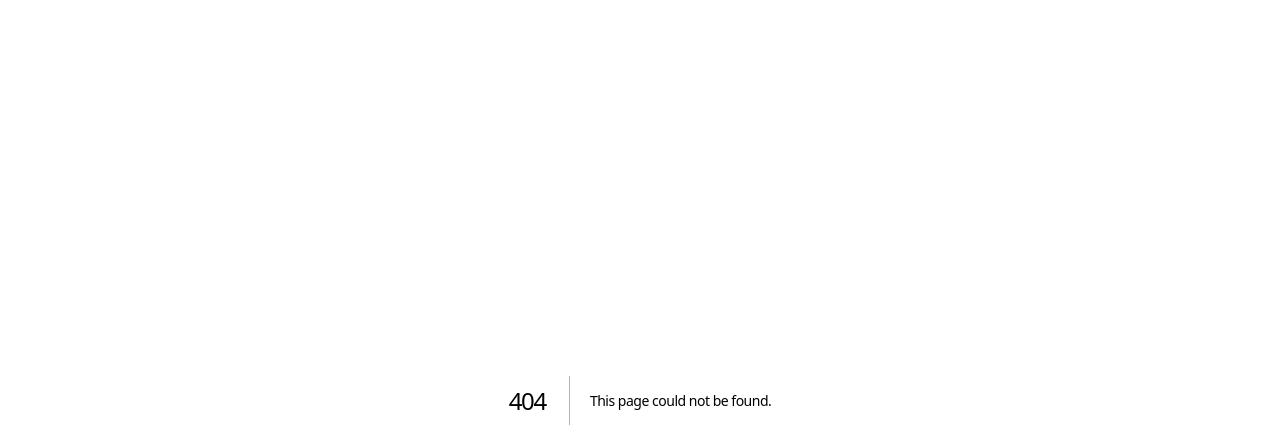
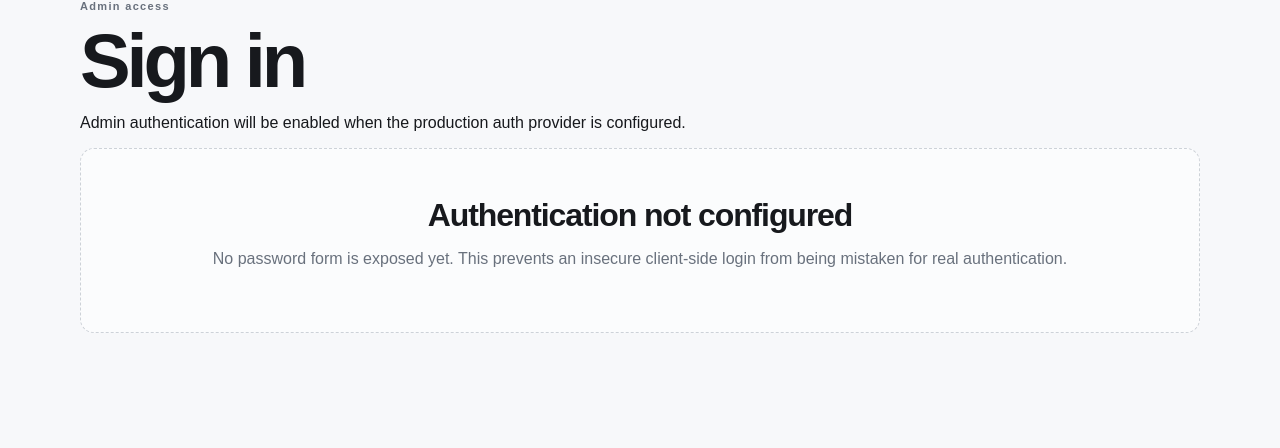
Before and after one commit to hansitsingh42-rgb/Hanshit, a Next.js app in the folder student-resource-hub/: page /admin/login in a window 1280 px wide. Before the commit this address had no page. Shown: the top 448 px of the page. Built offline with nearby package versions, Linux system fonts and the light colour scheme.

Commit message:
Add safe admin login placeholder

```diff
--- /dev/null
+++ b/student-resource-hub/app/admin/login/page.tsx
@@ -0,0 +1,19 @@
+export default function AdminLoginPage() {
+  return (
+    <main className="container narrow-page">
+      <section className="page-header">
+        <p className="eyebrow">Admin access</p>
+        <h1>Sign in</h1>
+        <p>Admin authentication will be enabled when the production auth provider is configured.</p>
+      </section>
+
+      <section className="empty-state">
+        <h2>Authentication not configured</h2>
+        <p>
+          No password form is exposed yet. This prevents an insecure client-side
+          login from being mistaken for real authentication.
+        </p>
+      </section>
+    </main>
+  );
+}
```
